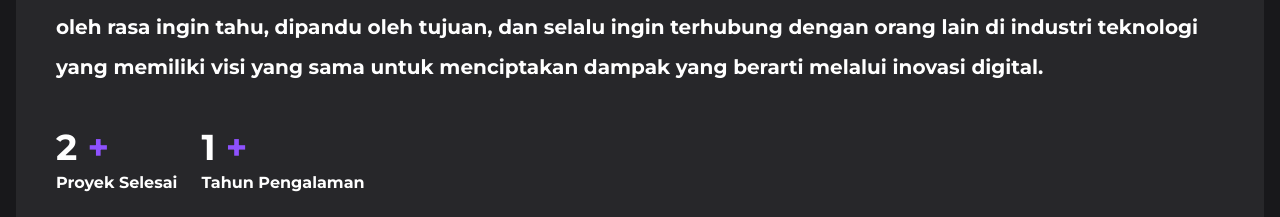
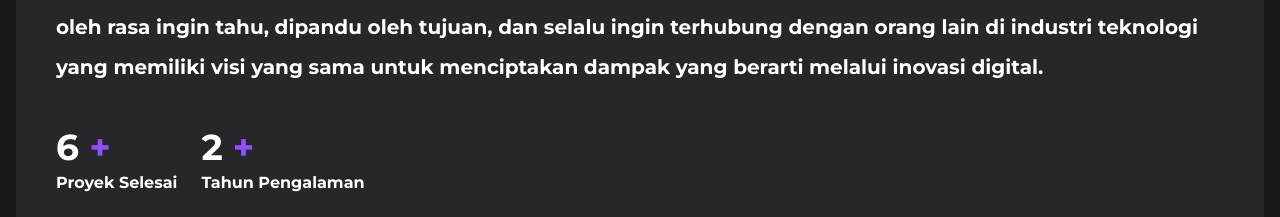
Before and after one commit to ZDHAN-Maker/Portofolio-Saya, a React (Vite) app: page / in a window 1280 px wide. Shown: the part 1081-1298 px from the top of the page. Built offline with nearby package versions, Linux system fonts and the light colour scheme; a web font is replaced by a local one.

Commit message:
mengupdate pengalaman

```diff
--- a/src/App.jsx
+++ b/src/App.jsx
@@ -35,12 +35,12 @@ function App() {
             <img src={DataImage.HeroImage} alt="image" className="w-12 rounded-md sm:blok hidden" loading="lazy" />
             <div className="flex items-center gap-6">
               <div className="div">
-                <h1 className="text-4xl mb-1">2 <span className="text-violet-500">+</span>
+                <h1 className="text-4xl mb-1">6 <span className="text-violet-500">+</span>
                 </h1>
                 <p>Proyek Selesai</p>
               </div>
               <div className="div">
-                <h1 className="text-4xl mb-1">1 <span  className="text-violet-500">+</span>
+                <h1 className="text-4xl mb-1">2 <span  className="text-violet-500">+</span>
                 </h1>
                 <p>Tahun Pengalaman</p>
               </div>
```
